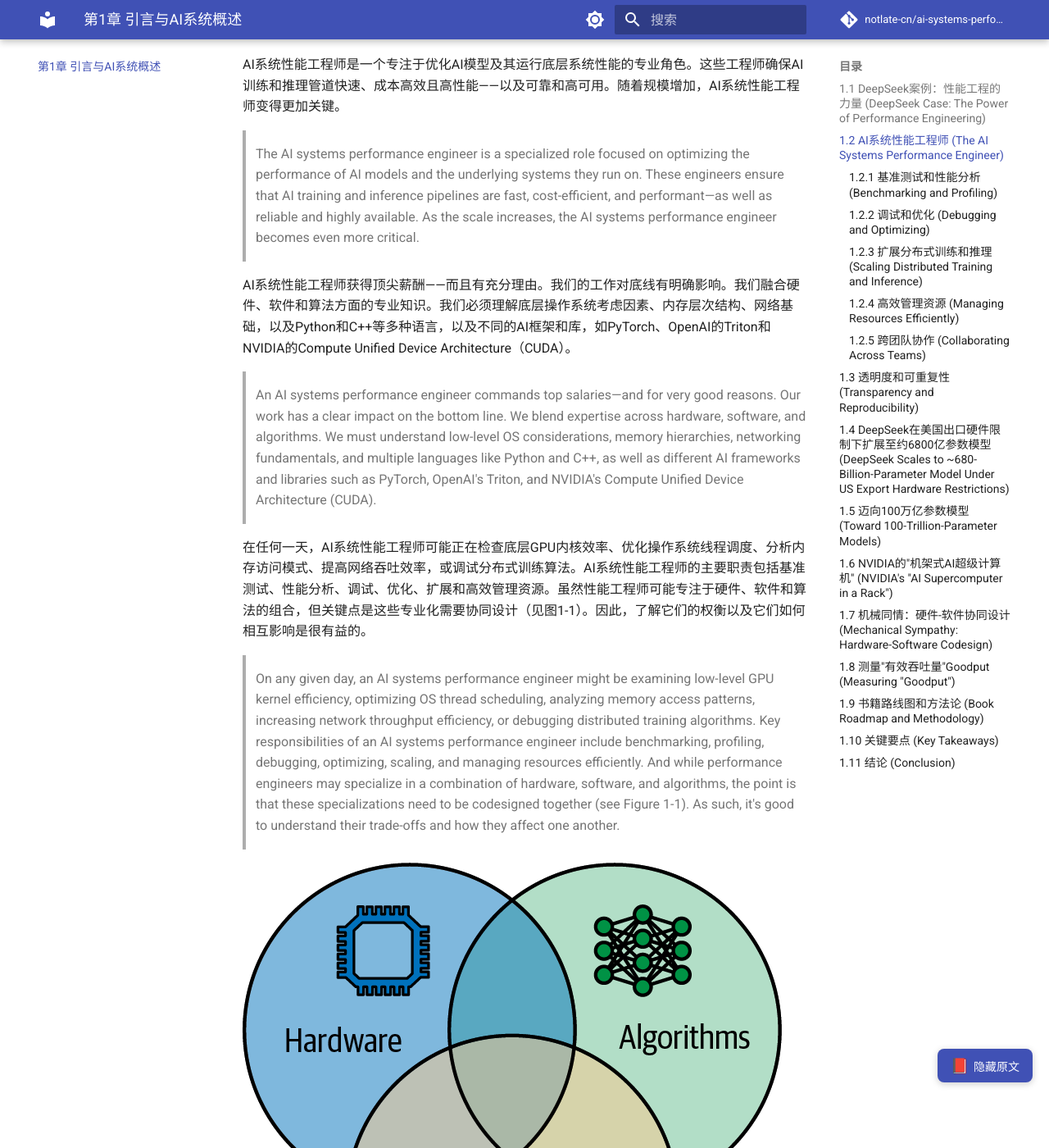
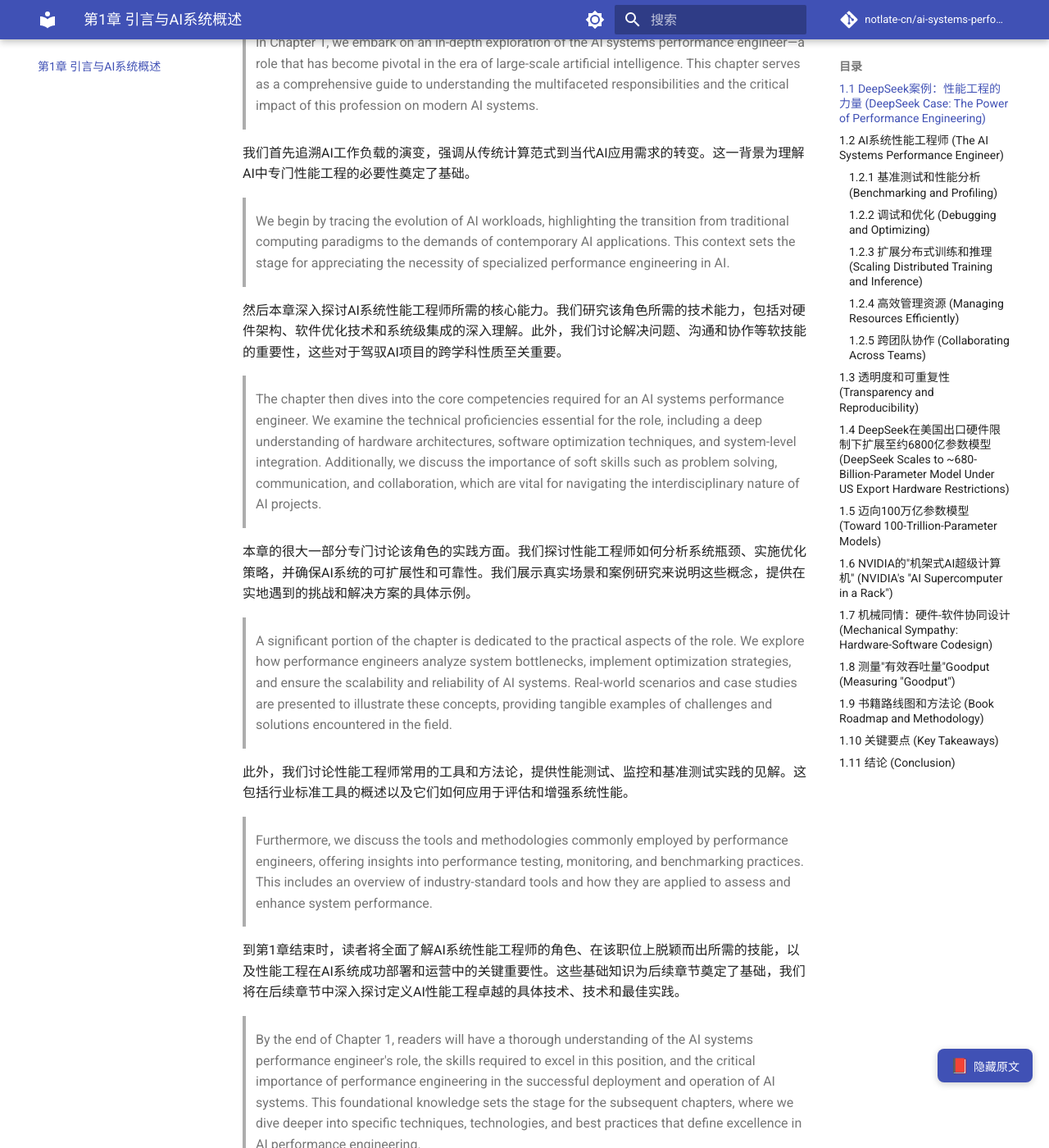
Before and after one commit to notlate-cn/ai-systems-performance-engeering, an MkDocs documentation site: the page built from docs/chapters/ch01.md, in a window 1280 px wide and 1400 px high, scrolled down 2933 px. Shown: the whole window at 82% size. Built offline with MkDocs 1.6.1 and Material for MkDocs 9.7.7, drawn with Linux system fonts in a browser that asks for light colours; comment, search, counter and statistics services are not loaded; some of the changed text lies outside the part shown.

Commit message:
补充第1章缺失的章节介绍段落翻译

```diff
--- a/docs/chapters/ch01.md
+++ b/docs/chapters/ch01.md
@@ -33,6 +33,30 @@
 关键要点是一个深刻的认识：在这种规模下，从系统中榨取的每一分性能都可能转化为节省数百万甚至数十亿美元。消除的每一个瓶颈都可能对训练吞吐量和推理延迟产生巨大影响。这反过来降低了成本并提高了最终用户的满意度。简而言之，AI系统性能工程不仅仅关乎速度——它关乎使以前不可能的事情变得可能且负担得起。
 
 > The takeaway is a profound realization that, at these scales, every bit of performance squeezed out of our systems could translate to millions, or even billions, of dollars saved. Every bottleneck eliminated can have an outsized impact on training throughput and inference latency. This, in turn, reduces cost and increases overall end-user happiness. In short, AI systems performance engineering isn't just about speed—it's about making the previously impossible both possible and affordable.
+
+在第1章中，我们将深入探索AI系统性能工程师——这是一个在大规模人工智能时代变得至关重要的角色。本章作为全面指南，帮助读者理解这一职业的多方面职责及其对现代AI系统的关键影响。
+
+> In Chapter 1, we embark on an in-depth exploration of the AI systems performance engineer—a role that has become pivotal in the era of large-scale artificial intelligence. This chapter serves as a comprehensive guide to understanding the multifaceted responsibilities and the critical impact of this profession on modern AI systems.
+
+我们首先追溯AI工作负载的演变，强调从传统计算范式到当代AI应用需求的转变。这一背景为理解AI中专门性能工程的必要性奠定了基础。
+
+> We begin by tracing the evolution of AI workloads, highlighting the transition from traditional computing paradigms to the demands of contemporary AI applications. This context sets the stage for appreciating the necessity of specialized performance engineering in AI.
+
+然后本章深入探讨AI系统性能工程师所需的核心能力。我们研究该角色所需的技术能力，包括对硬件架构、软件优化技术和系统级集成的深入理解。此外，我们讨论解决问题、沟通和协作等软技能的重要性，这些对于驾驭AI项目的跨学科性质至关重要。
+
+> The chapter then dives into the core competencies required for an AI systems performance engineer. We examine the technical proficiencies essential for the role, including a deep understanding of hardware architectures, software optimization techniques, and system-level integration. Additionally, we discuss the importance of soft skills such as problem solving, communication, and collaboration, which are vital for navigating the interdisciplinary nature of AI projects.
+
+本章的很大一部分专门讨论该角色的实践方面。我们探讨性能工程师如何分析系统瓶颈、实施优化策略，并确保AI系统的可扩展性和可靠性。我们展示真实场景和案例研究来说明这些概念，提供在实地遇到的挑战和解决方案的具体示例。
+
+> A significant portion of the chapter is dedicated to the practical aspects of the role. We explore how performance engineers analyze system bottlenecks, implement optimization strategies, and ensure the scalability and reliability of AI systems. Real-world scenarios and case studies are presented to illustrate these concepts, providing tangible examples of challenges and solutions encountered in the field.
+
+此外，我们讨论性能工程师常用的工具和方法论，提供性能测试、监控和基准测试实践的见解。这包括行业标准工具的概述以及它们如何应用于评估和增强系统性能。
+
+> Furthermore, we discuss the tools and methodologies commonly employed by performance engineers, offering insights into performance testing, monitoring, and benchmarking practices. This includes an overview of industry-standard tools and how they are applied to assess and enhance system performance.
+
+到第1章结束时，读者将全面了解AI系统性能工程师的角色、在该职位上脱颖而出所需的技能，以及性能工程在AI系统成功部署和运营中的关键重要性。这些基础知识为后续章节奠定了基础，我们将在后续章节中深入探讨定义AI性能工程卓越的具体技术、技术和最佳实践。
+
+> By the end of Chapter 1, readers will have a thorough understanding of the AI systems performance engineer's role, the skills required to excel in this position, and the critical importance of performance engineering in the successful deployment and operation of AI systems. This foundational knowledge sets the stage for the subsequent chapters, where we dive deeper into specific techniques, technologies, and best practices that define excellence in AI performance engineering.
 
 ## 1.2 AI系统性能工程师 (The AI Systems Performance Engineer)
 
```
